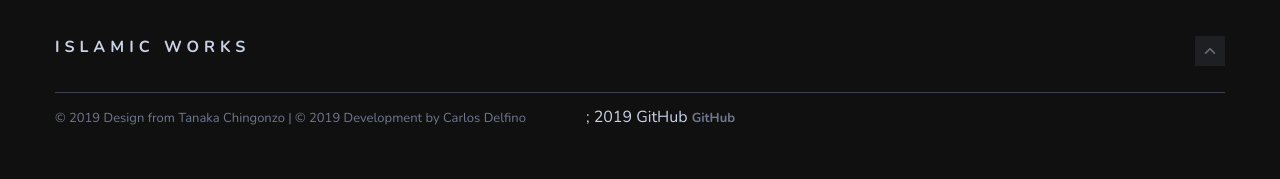
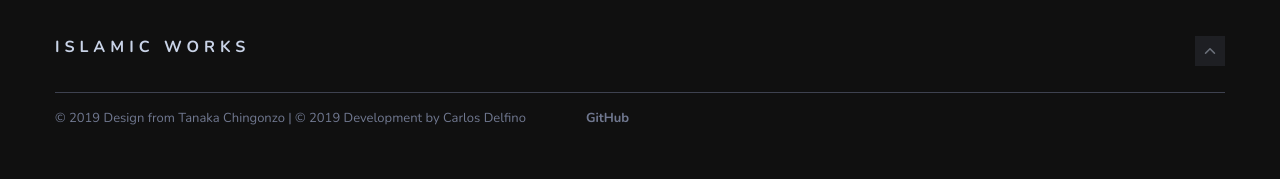
Before and after one commit to islamic-works/islamic-works.github.io, a Jekyll site: the page built from index.html, in a window 1280 px wide. Shown: the part 1751-1930 px from the top of the page. Built offline with Jekyll 4.4.1, drawn with Linux system fonts in a browser that asks for light colours; the list of posts is cut into pages by our own code; comment, search, counter and statistics services are not loaded.

Commit message:
Corrigido o link para GitHub

```diff
--- a/_includes/footer.html
+++ b/_includes/footer.html
@@ -15,7 +15,7 @@
           <div class="footer-social">
             <ul class="list-reset">
               {% if site.github_username %}
-              <li><i class="devicons devicons-git"></i>; {{site.time | date: '%Y'}} GitHub <a href="https://github.com/{{ site.github_username}}">GitHub</a></li>
+              <li><a href="https://github.com/{{ site.github_username}}"><i class="devicons devicons-git"></i> GitHub</a></li>
               {% endif %}
               {% if site.facebook %}
               <li><a href="{{ site.facebook }}">Facebook</a></li>
```
